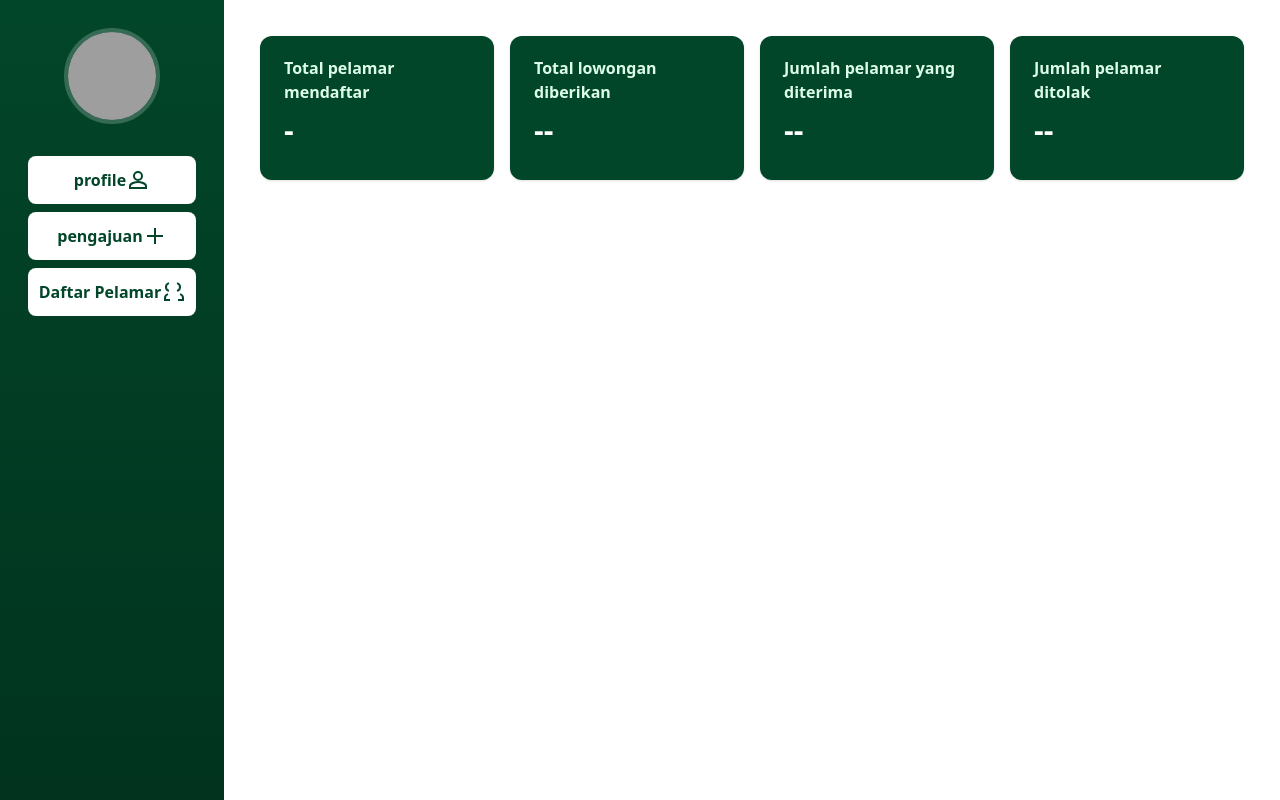
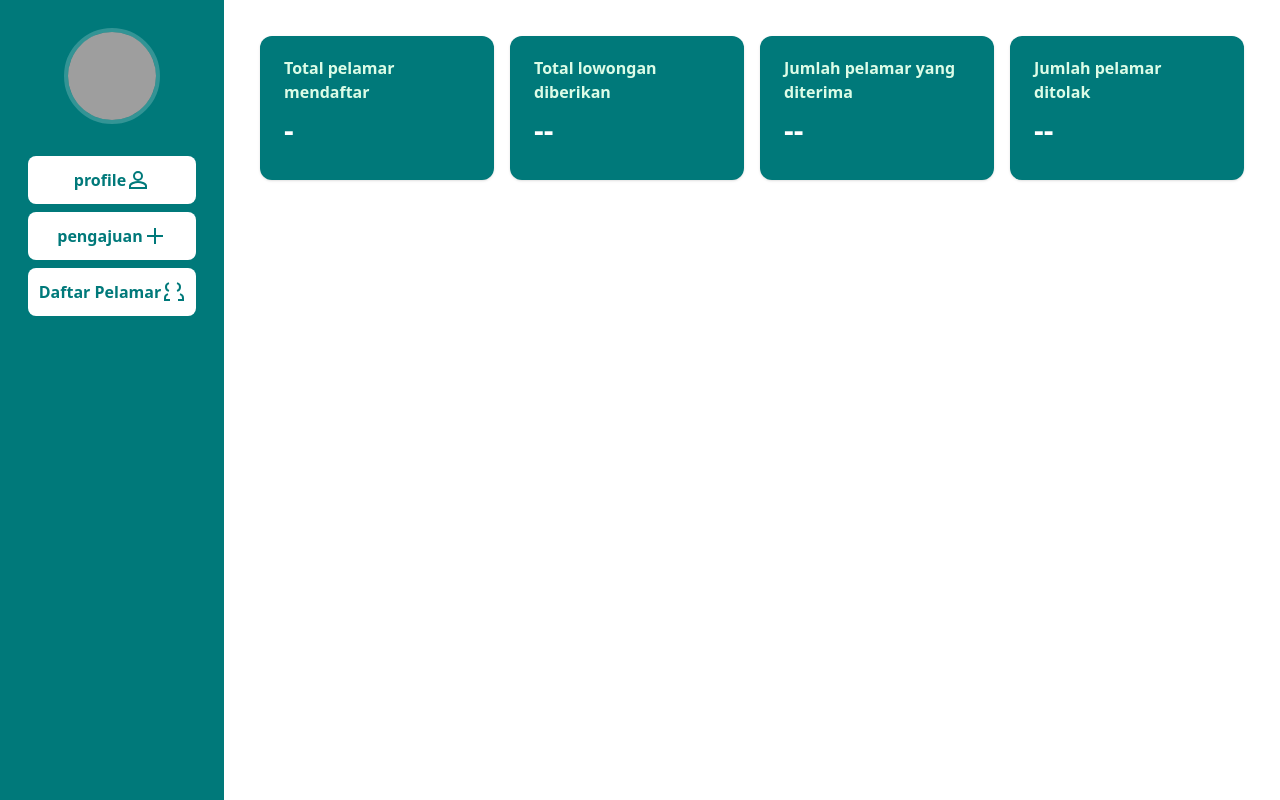
Before and after one commit to hades431/cari_kerja_id, a PHP site: page /dashboard_perusahaan.php in a window 1280 px wide. Run offline with PHP 8.4, Linux system fonts and the light colour scheme; some libraries are stand-ins or nearby versions; grey boxes are pictures that could not be loaded.

Commit message:
update dashboard

```diff
--- a/dashboard/dashboard_perusahaan.php
+++ b/dashboard/dashboard_perusahaan.php
@@ -177,17 +177,17 @@ $topDeals = [
 <body class="bg-white text-gray-900">
 <div class="flex min-h-screen">
     <!-- Sidebar -->
-    <div id="sidebar" class="sidebar-transition group w-20 bg-gradient-to-b from-[#024629] to-[#01331e] text-white flex flex-col items-center p-7 shadow-lg overflow-x-hidden transition-all duration-300">
+    <div id="sidebar" class="sidebar-transition group w-20 bg-[#00797a] text-white flex flex-col items-center p-7 shadow-lg overflow-x-hidden transition-all duration-300">
         <img src="<?php echo $gambarAktif; ?>" alt="Logo " class="sidebar-img w-12 h-12 rounded-full object-cover mb-8 border-4 border-white/20 transition-all duration-300">
-        <a href="profil_pelamar.php" class="sidebar-btn w-full py-3 mb-2 rounded-lg bg-white text-[#024629] font-semibold hover:bg-purple-400 hover:text-white transition flex items-center justify-center">
+        <a href="profil_pelamar.php" class="sidebar-btn w-full py-3 mb-2 rounded-lg bg-white text-[#00797a] font-semibold hover:bg-[#009fa3] hover:text-white transition flex items-center justify-center">
             <span class="sidebar-label hidden">profile</span>
             <svg class="inline-block w-6 h-6" fill="none" stroke="currentColor" stroke-width="2" viewBox="0 0 24 24"><path d="M12 12c2.21 0 4-1.79 4-4s-1.79-4-4-4-4 1.79-4 4 1.79 4 4 4zm0 2c-2.67 0-8 1.34-8 4v2h16v-2c0-2.66-5.33-4-8-4z"/></svg>
         </a>
-        <button class="sidebar-btn w-full py-3 mb-2 rounded-lg bg-white text-[#024629] font-semibold hover:bg-purple-400 hover:text-white transition flex items-center justify-center">
+        <button class="sidebar-btn w-full py-3 mb-2 rounded-lg bg-white text-[#00797a] font-semibold hover:bg-[#009fa3] hover:text-white transition flex items-center justify-center">
             <span class="sidebar-label hidden">pengajuan</span>
             <svg class="inline-block w-6 h-6" fill="none" stroke="currentColor" stroke-width="2" viewBox="0 0 24 24"><path d="M12 4v16m8-8H4"/></svg>
         </button>
-        <a href="daftar_pelamar.php" class="sidebar-btn w-full py-3 mb-2 rounded-lg bg-white text-[#024629] font-semibold hover:bg-purple-400 hover:text-white transition flex items-center justify-center">
+        <a href="daftar_pelamar.php" class="sidebar-btn w-full py-3 mb-2 rounded-lg bg-white text-[#00797a] font-semibold hover:bg-[#009fa3] hover:text-white transition flex items-center justify-center">
             <span class="sidebar-label hidden">Daftar Pelamar</span>
             <svg class="inline-block w-6 h-6" fill="none" stroke="currentColor" stroke-width="2" viewBox="0 0 24 24"><path d="M17 20h5v-2a4 4 0 0 0-3-3.87M9 20H4v-2a4 4 0 0 1 3-3.87M16 3.13a4 4 0 0 1 0 7.75M8 3.13a4 4 0 0 0 0 7.75"/></svg>
         </a>
@@ -197,7 +197,7 @@ $topDeals = [
         <!-- Stat Row -->
         <div class="flex gap-4 mb-4">
             <?php foreach ($dashboardStats as $stat): ?>
-                <a href="stat_detail.php?stat=<?php echo urlencode($stat['key']); ?>" class="flex-1 rounded-xl bg-[#024629] text-white px-0 py-0 min-w-0 relative shadow transition transform hover:scale-105 hover:shadow-lg focus:outline-none" style="text-decoration:none;">
+                <a href="stat_detail.php?stat=<?php echo urlencode($stat['key']); ?>" class="flex-1 rounded-xl bg-[#00797a] text-white px-0 py-0 min-w-0 relative shadow transition transform hover:scale-105 hover:shadow-lg focus:outline-none" style="text-decoration:none;">
                     <div class="px-6 py-5 flex flex-col justify-between h-full">
                         <div class="text-base font-semibold mb-2 text-green-100"><?php echo $stat['title']; ?></div>
                         <div class="text-3xl font-bold mb-1 text-white"><?php echo $stat['value']; ?></div>
```
